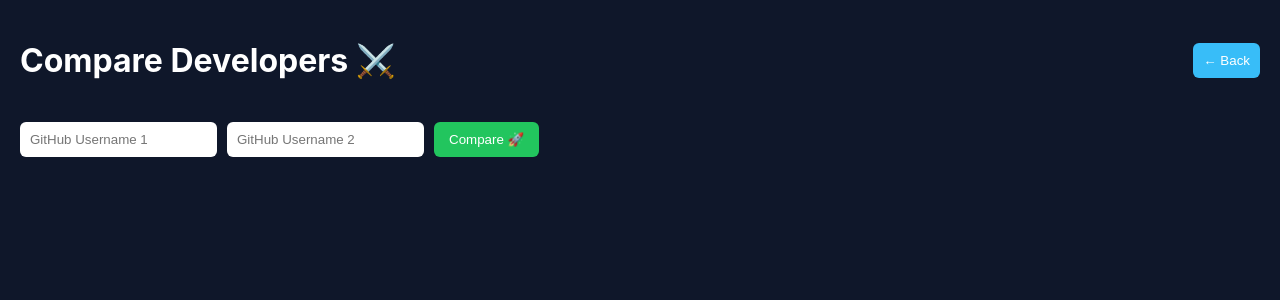
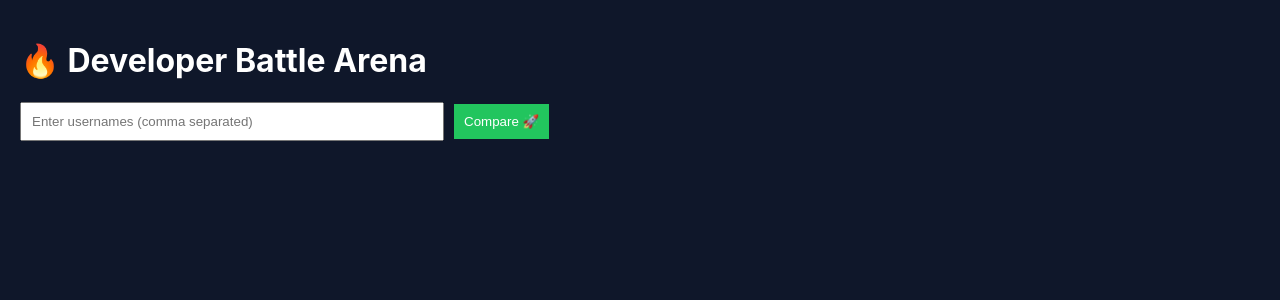
Before and after one commit to Gorityalamanasa/devtrack, a React (Create React App) app in the folder client/: page /compare in a window 1280 px wide. Shown: the top 300 px of the page. Built offline with nearby package versions, Linux system fonts and the light colour scheme.

Commit message:
hello hello jii

```diff
--- a/client/src/pages/Compare.js
+++ b/client/src/pages/Compare.js
@@ -1,175 +1,183 @@
 import React, { useState } from "react";
 import axios from "axios";
-import { useNavigate } from "react-router-dom";
+import {
+  BarChart,
+  Bar,
+  XAxis,
+  YAxis,
+  Tooltip,
+  ResponsiveContainer,
+} from "recharts";
 
-// 🔥 BACKEND URL
 const BASE_URL = "https://devtrack-backend-xmag.onrender.com";
 
 function Compare() {
-  const navigate = useNavigate();
+  const [input, setInput] = useState("");
+  const [usersData, setUsersData] = useState([]);
+  const [loading, setLoading] = useState(false);
 
-  const [user1, setUser1] = useState("");
-  const [user2, setUser2] = useState("");
-  const [result, setResult] = useState(null);
-  const [loading, setLoading] = useState(false);
-  const [error, setError] = useState("");
+  // 🔥 Parse input (comma separated)
+  const getUsernames = () => {
+    return input
+      .split(",")
+      .map((u) => u.trim())
+      .filter((u) => u.length > 0);
+  };
 
   const handleCompare = async () => {
-    if (!user1 || !user2) {
-      setError("❌ Enter both usernames");
+    const usernames = getUsernames();
+
+    if (usernames.length < 2) {
+      alert("Enter at least 2 users");
       return;
     }
 
+    setLoading(true);
+
     try {
-      setLoading(true);
-      setError("");
+      // 🔥 Fetch all users
+      const results = await Promise.all(
+        usernames.map(async (username) => {
+          const res = await axios.get(
+            `${BASE_URL}/github/${username}`
+          );
 
-      const res = await axios.get(
-        `${BASE_URL}/compare/${user1}/${user2}`
+          const repos = res.data.repos;
+
+          const totalStars = repos.reduce(
+            (sum, r) => sum + r.stargazers_count,
+            0
+          );
+
+          const score =
+            res.data.user.followers * 0.4 +
+            res.data.user.public_repos * 0.3 +
+            totalStars * 0.3;
+
+          return {
+            username,
+            followers: res.data.user.followers,
+            repos: res.data.user.public_repos,
+            stars: totalStars,
+            score,
+          };
+        })
       );
 
-      setResult(res.data);
+      // 🔥 Sort leaderboard
+      results.sort((a, b) => b.score - a.score);
+
+      setUsersData(results);
     } catch (err) {
       console.error(err);
-      setError("❌ Comparison failed (check usernames)");
+      alert("Error comparing users");
     } finally {
       setLoading(false);
     }
   };
 
+  // 🔥 Chart Data
+  const chartData = usersData.map((u) => ({
+    name: u.username,
+    score: u.score,
+  }));
+
+  // 🔥 AI Insight
+  const getInsight = () => {
+    if (!usersData.length) return "";
+
+    const top = usersData[0];
+    const bottom = usersData[usersData.length - 1];
+
+    return `
+🏆 ${top.username} dominates with highest score.
+
+📉 ${bottom.username} needs improvement in activity or impact.
+
+💡 Tip: Focus on stars + consistency for better ranking.
+    `;
+  };
+
   return (
     <div style={styles.container}>
-      {/* HEADER */}
-      <div style={styles.header}>
-        <h1>Compare Developers ⚔️</h1>
-        <button onClick={() => navigate("/")} style={styles.backBtn}>
-          ← Back
-        </button>
-      </div>
+      <h1>🔥 Developer Battle Arena</h1>
 
-      {/* INPUTS */}
-      <div style={styles.inputBox}>
-        <input
-          placeholder="GitHub Username 1"
-          value={user1}
-          onChange={(e) => setUser1(e.target.value)}
-          style={styles.input}
-        />
+      {/* INPUT */}
+      <input
+        placeholder="Enter usernames (comma separated)"
+        value={input}
+        onChange={(e) => setInput(e.target.value)}
+        style={styles.input}
+      />
 
-        <input
-          placeholder="GitHub Username 2"
-          value={user2}
-          onChange={(e) => setUser2(e.target.value)}
-          style={styles.input}
-        />
+      <button onClick={handleCompare} style={styles.btn}>
+        Compare 🚀
+      </button>
 
-        <button onClick={handleCompare} style={styles.compareBtn}>
-          Compare 🚀
-        </button>
-      </div>
+      {loading && <p>Loading...</p>}
 
-      {/* ERROR */}
-      {error && <p style={{ color: "red" }}>{error}</p>}
-
-      {/* LOADING */}
-      {loading && <p>Comparing...</p>}
-
-      {/* RESULT */}
-      {result && (
-        <div style={styles.resultBox}>
-          {/* USERS */}
-          <div style={styles.users}>
-            <div style={styles.card}>
-              <h2>{result.user1.username}</h2>
-              <p>Followers: {result.user1.followers}</p>
-              <p>Repos: {result.user1.repos}</p>
-              <p>Score: {Math.round(result.user1.score)}</p>
-            </div>
-
-            <div style={styles.card}>
-              <h2>{result.user2.username}</h2>
-              <p>Followers: {result.user2.followers}</p>
-              <p>Repos: {result.user2.repos}</p>
-              <p>Score: {Math.round(result.user2.score)}</p>
-            </div>
+      {/* 🔥 CHART */}
+      {usersData.length > 0 && (
+        <>
+          <div style={{ height: 300 }}>
+            <ResponsiveContainer width="100%" height="100%">
+              <BarChart data={chartData}>
+                <XAxis dataKey="name" stroke="#fff" />
+                <YAxis stroke="#fff" />
+                <Tooltip />
+                <Bar dataKey="score" fill="#22c55e" />
+              </BarChart>
+            </ResponsiveContainer>
           </div>
 
-          {/* WINNER */}
-          <div style={styles.winner}>
-            🏆 Winner: <b>{result.winner}</b>
+          {/* 🏆 LEADERBOARD */}
+          <h2>🏆 Leaderboard</h2>
+          {usersData.map((u, i) => (
+            <div key={i} style={styles.card}>
+              #{i + 1} {u.username} — Score: {Math.round(u.score)}
+            </div>
+          ))}
+
+          {/* 🧠 INSIGHT */}
+          <div style={styles.insight}>
+            <h3>🧠 AI Insight</h3>
+            <pre>{getInsight()}</pre>
           </div>
-        </div>
+        </>
       )}
     </div>
   );
 }
 
-/* 🔥 STYLES */
 const styles = {
   container: {
     background: "#0f172a",
+    color: "white",
     minHeight: "100vh",
-    color: "white",
     padding: "20px",
   },
-
-  header: {
-    display: "flex",
-    justifyContent: "space-between",
-    alignItems: "center",
-    marginBottom: "20px",
+  input: {
+    padding: "10px",
+    width: "400px",
+    marginRight: "10px",
   },
-
-  backBtn: {
-    background: "#38bdf8",
+  btn: {
+    padding: "10px",
+    background: "#22c55e",
     border: "none",
-    padding: "10px",
-    borderRadius: "6px",
-    cursor: "pointer",
     color: "white",
   },
-
-  inputBox: {
-    display: "flex",
-    gap: "10px",
-    marginBottom: "20px",
-  },
-
-  input: {
-    padding: "10px",
-    borderRadius: "6px",
-    border: "none",
-  },
-
-  compareBtn: {
-    background: "#22c55e",
-    border: "none",
-    padding: "10px 15px",
-    borderRadius: "6px",
-    cursor: "pointer",
-    color: "white",
-  },
-
-  resultBox: {
-    marginTop: "30px",
-  },
-
-  users: {
-    display: "flex",
-    gap: "20px",
-  },
-
   card: {
     background: "#1e293b",
-    padding: "20px",
+    padding: "10px",
+    marginTop: "10px",
+    borderRadius: "6px",
+  },
+  insight: {
+    marginTop: "20px",
+    background: "#1e293b",
+    padding: "15px",
     borderRadius: "10px",
-    width: "200px",
-  },
-
-  winner: {
-    marginTop: "20px",
-    fontSize: "20px",
-    color: "#22c55e",
   },
 };
 
```
Also changed, not shown: 1 other file (tests, documents, lock files or other folders).
